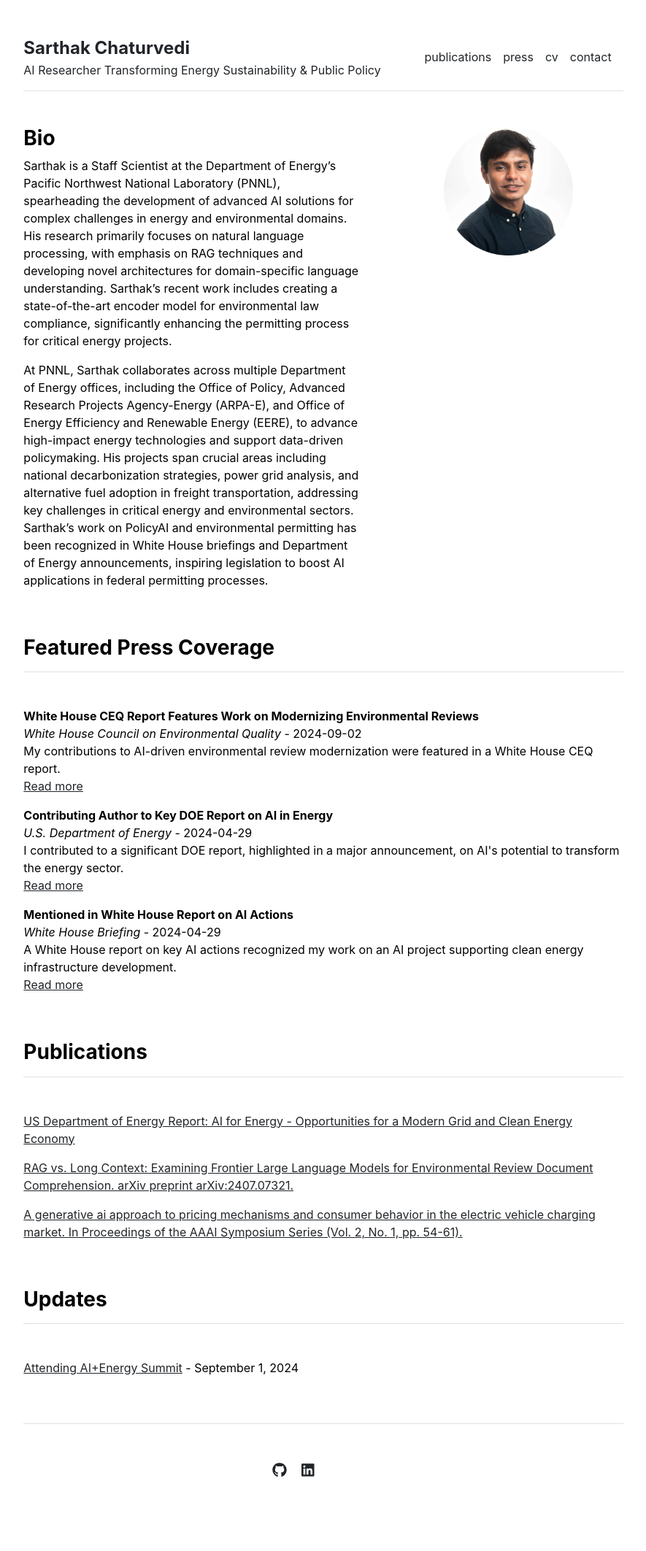
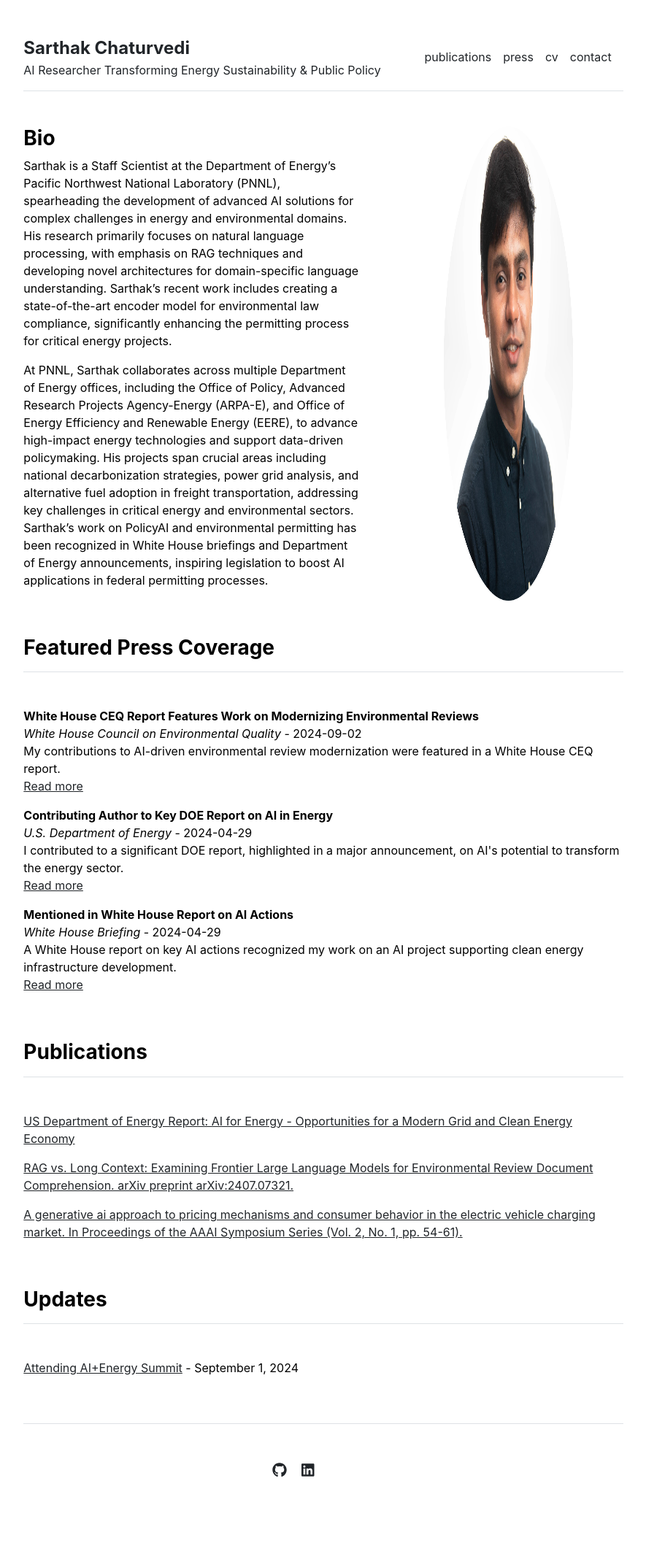
Before and after one commit to sarthakchat/sarthakchat.github.io, a Jekyll site: the page built from index.md, in a window 1280 px wide. Shown: the whole page at 73% size, without its empty margins (197-1082 px from the left). Built offline with Jekyll 4.4.1, drawn with Linux system fonts in a browser that asks for light colours.

Commit message:
Update home.html

```diff
--- a/_layouts/home.html
+++ b/_layouts/home.html
@@ -8,7 +8,7 @@ layout: default
     {{ content }}
   </div>
   <div class="col-md-5">
-    <img src="{{ site.github.url }}/assets/img/Chaturvedi1.png" alt="Home" class="img-fluid">
+    <img src="{{ site.github.url }}/assets/img/Chaturvedi1.png" alt="Home" class="img-fluid w-100 h-100">
   </div>
 </div>
 
```
